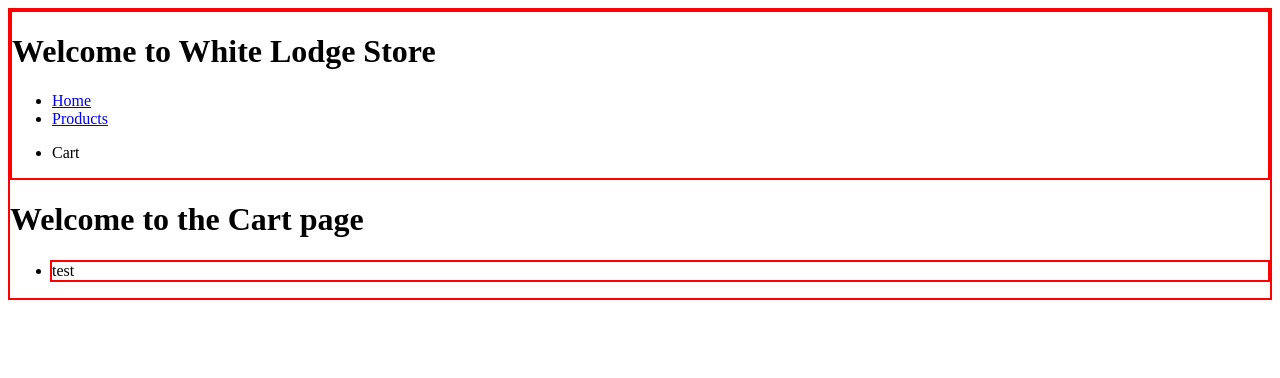
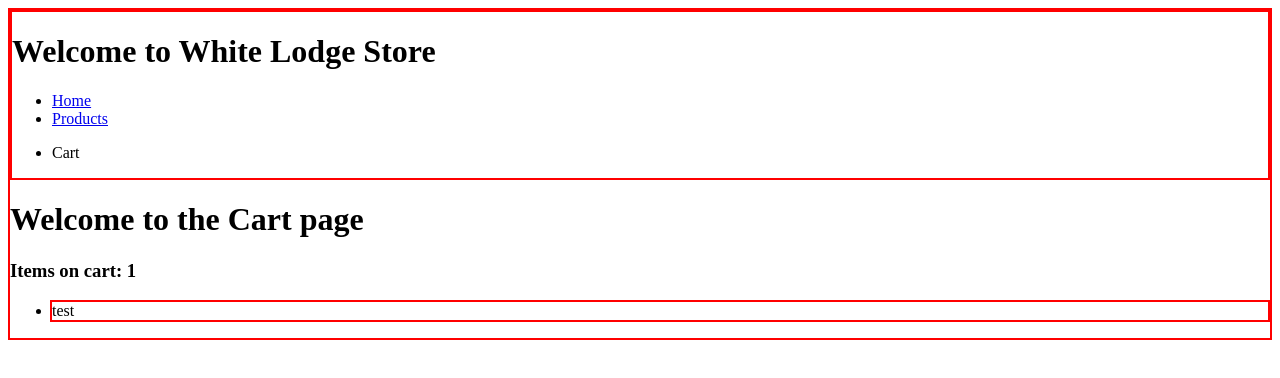
Before and after one commit to capitan-beto/shopping-cart, a React (Vite) app: page /Cart in a window 1280 px wide. Shown: the top 378 px of the page. Built offline with nearby package versions, Linux system fonts and the light colour scheme.

Commit message:
feat: implement useCart hook and add cartCount display

```diff
--- a/src/components/Cart.tsx
+++ b/src/components/Cart.tsx
@@ -1,17 +1,15 @@
-import { CartContext } from "../context/CartContext";
-import { useContext } from "react";
 import Header from "./Header"
 import CartItem from "./CartItem";
+import useCart from "../hooks/useCart";
 
 const Cart = () => {
-
-    const { cartState } = useContext( CartContext );
-    const { items } = cartState;
+    const { items, cartCount } = useCart();
 
     return (
         <>
           <Header />
           <h1>Welcome to the Cart page</h1>
+          <h3>Items on cart: {cartCount}</h3>
           <ul>
             { items.map( item => <CartItem item={item} key={ item.id }/> )}
           </ul>
```
